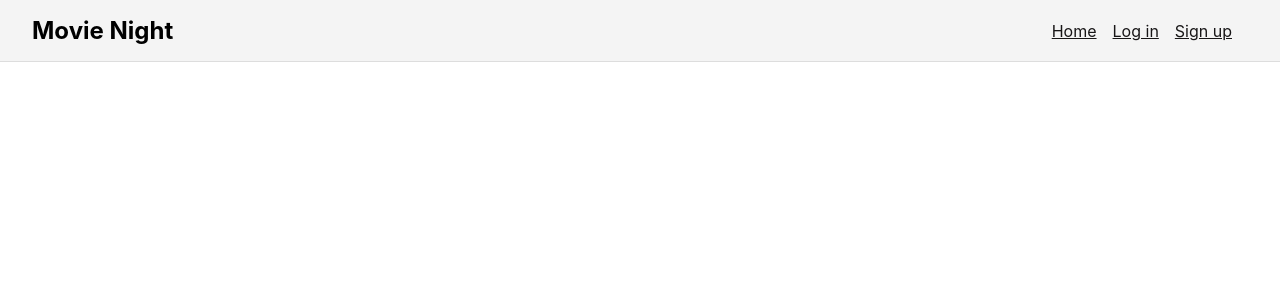
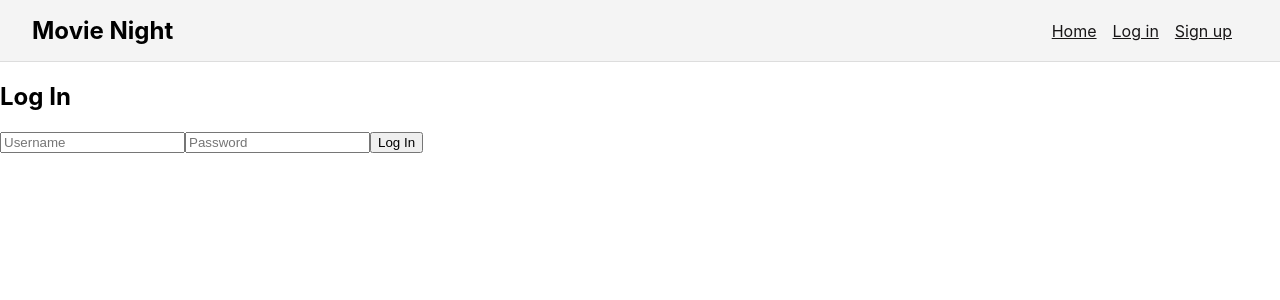
Before and after one commit to Sieun-front/team-1, a React (Create React App) app: page /login in a window 1280 px wide. Shown: the top 300 px of the page. Built offline with nearby package versions, Linux system fonts and the light colour scheme.

Commit message:
로그인, 회원가입 폼 및 로직 임시 구현(api 주소 변경요망

```diff
--- a/src/api/api.js
+++ b/src/api/api.js
@@ -1,7 +1,15 @@
 import axios from 'axios';
 
 const api = axios.create({
-    baseURL: 'https://dummyjson.com',
+    baseURL: 'https://hufs-meotsa-13th.store/',
+    headers: { 'Content-Type': 'application/json' },
+});
+api.interceptors.request.use((config) => {
+    const token = localStorage.getItem('access');
+    if (token) {
+        config.headers.Authorization = `Bearer ${token}`;
+    }
+    return config;
 });
 
 export default api;
--- a/src/pages/Login.js
+++ b/src/pages/Login.js
@@ -2,4 +2,68 @@ import React, { useState } from 'react';
 import { useNavigate } from 'react-router-dom';
 import api from '../api/api';
 
-export default function Login() {}
+export default function Login() {
+    const navigate = useNavigate();
+    const [form, setForm] = useState({ username: '', password: '' });
+
+    const handleChange = (e) => {
+        setForm((prev) => ({ ...prev, [e.target.name]: e.target.value }));
+    };
+
+    const handleSubmit = async (e) => {
+        e.preventDefault();
+
+        try {
+            const payload = {
+                username: form.username,
+                password: form.password,
+            };
+            const res = await api.post('/dj/login/', payload);
+            console.log('로그인 성공:', res.data);
+            localStorage.setItem('token', res.data.access);
+
+            navigate('/home');
+        } catch (err) {
+            const data = err.response?.data;
+            console.error('로그인 실패 ▶', data);
+
+            const msg =
+                data?.username?.[0] || data?.password?.[0] || data?.non_field_errors?.[0] || '로그인에 실패했습니다.';
+            alert(msg);
+        }
+    };
+
+    return (
+        <div className="min-h-screen flex items-center justify-center bg-gray-100">
+            <form onSubmit={handleSubmit} className="bg-white p-8 rounded-2xl shadow-lg w-full max-w-md">
+                <h2 className="text-2xl font-bold mb-6 text-center">Log In</h2>
+
+                <input
+                    type="text"
+                    name="username"
+                    placeholder="Username"
+                    value={form.username}
+                    onChange={handleChange}
+                    className="w-full mb-4 px-4 py-2 border rounded-xl"
+                    required
+                />
+                <input
+                    type="password"
+                    name="password"
+                    placeholder="Password"
+                    value={form.password}
+                    onChange={handleChange}
+                    className="w-full mb-6 px-4 py-2 border rounded-xl"
+                    required
+                />
+
+                <button
+                    type="submit"
+                    className="w-full bg-black text-white py-2 rounded-xl hover:bg-gray-800 transition"
+                >
+                    Log In
+                </button>
+            </form>
+        </div>
+    );
+}
--- a/src/pages/Signup.js
+++ b/src/pages/Signup.js
@@ -0,0 +1,131 @@
+// src/pages/Signup.js
+import React, { useState } from 'react';
+import { useNavigate } from 'react-router-dom';
+import api from '../api/api';
+
+const Signup = () => {
+    // export default function PostDetail() 이거랑 똑같은건데, 협업시엔 걍 이렇게
+    // const Signup = () => {}하고 마지막 줄에 export default Signup; 쓰는게 낫대.
+    const navigate = useNavigate();
+    const [form, setForm] = useState({
+        // 초기값 설정
+        username: '',
+        email: '',
+        password: '',
+        nickname: '',
+        university: '',
+        location: '',
+    }); // 이거 백이랑은 안맞춰도 됨. 그냥 리액트에서 state에 일시적으로 저장하는거지 백이랑 연결 x.
+    // 근데 payload에선 백이랑 꼭 맞춰줘야 함.
+
+    const handleChange = (e) => {
+        setForm({ ...form, [e.target.name]: e.target.value });
+    }; // ...form은 기존 폼 상태 복붙. [e.tartget.name]은 인풋의 name 속성, e.target.value는 바뀐 값. []의 키에 : 라는 값을 넣을거랑께.
+
+    const handleSubmit = async (e) => {
+        e.preventDefault();
+
+        try {
+            const payload = {
+                username: form.username,
+                email: form.email,
+                password1: form.password,
+                password2: form.password,
+                nickname: form.nickname,
+                university: form.university,
+                location: form.location,
+            };
+            const res = await api.post('/dj/registration/', payload);
+            console.log('회원가입 성공:', res.data);
+            navigate('/'); // 로그인 페이지로 이동
+        } catch (err) {
+            const status = err.response?.status;
+            const data = err.response?.data;
+            console.error(`회원가입 실패 [${status}] ▶`, data);
+
+            let message = '회원가입에 실패했습니다.';
+            if (data) {
+                if (data.username) message = data.username[0];
+                else if (data.email) message = data.email[0];
+                else if (data.password1) message = data.password1[0];
+                else if (data.nickname) message = data.nickname[0];
+                else if (data.university) message = data.university[0];
+                else if (data.location) message = data.location[0];
+                else if (typeof data.detail === 'string') message = data.detail;
+            }
+            alert(message);
+        }
+    };
+
+    return (
+        <div className="min-h-screen flex items-center justify-center bg-gray-100">
+            <form onSubmit={handleSubmit} className="bg-white p-8 rounded-2xl shadow-lg w-full max-w-md">
+                <h2 className="text-2xl font-bold mb-6 text-center">Sign Up</h2>
+
+                <input
+                    type="text"
+                    name="username"
+                    placeholder="Username"
+                    value={form.username}
+                    onChange={handleChange}
+                    className="w-full mb-4 px-4 py-2 border rounded-xl"
+                    required
+                />
+                <input
+                    type="text"
+                    name="nickname"
+                    placeholder="Nickname"
+                    value={form.nickname}
+                    onChange={handleChange}
+                    className="w-full mb-4 px-4 py-2 border rounded-xl"
+                    required
+                />
+                <input
+                    type="text"
+                    name="university"
+                    placeholder="University"
+                    value={form.university}
+                    onChange={handleChange}
+                    className="w-full mb-4 px-4 py-2 border rounded-xl"
+                    required
+                />
+                <input
+                    type="text"
+                    name="location"
+                    placeholder="Location"
+                    value={form.location}
+                    onChange={handleChange}
+                    className="w-full mb-4 px-4 py-2 border rounded-xl"
+                    required
+                />
+                <input
+                    type="email"
+                    name="email"
+                    placeholder="Email"
+                    value={form.email}
+                    onChange={handleChange}
+                    className="w-full mb-4 px-4 py-2 border rounded-xl"
+                    required
+                />
+                <input
+                    type="password"
+                    name="password"
+                    placeholder="Password"
+                    value={form.password}
+                    onChange={handleChange}
+                    className="w-full mb-6 px-4 py-2 border rounded-xl"
+                    required
+                />
+
+                <button
+                    type="submit"
+                    className="w-full bg-black text-white py-2 rounded-xl hover:bg-gray-800 transition"
+                >
+                    Sign Up
+                </button>
+            </form>
+        </div>
+    );
+};
+
+export default Signup;
```
